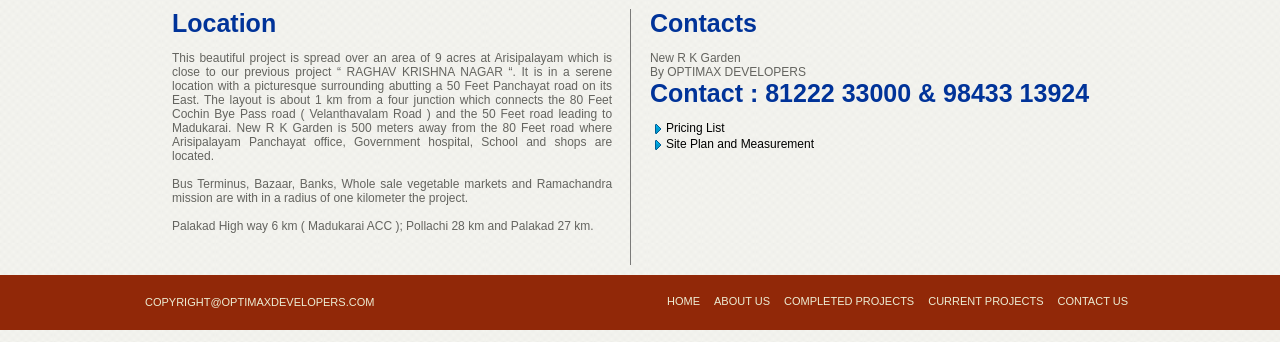
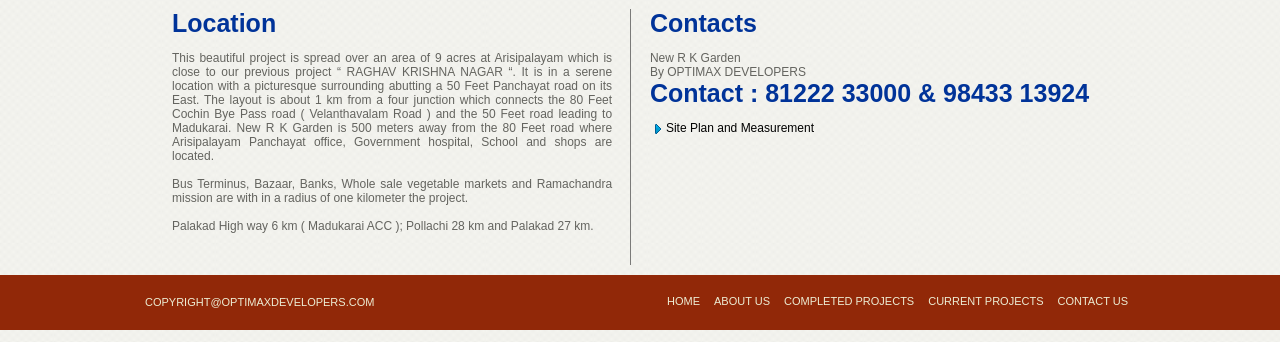
Before and after one commit to optimaxdevelopers/optimaxdevelopers.github.io, a plain HTML site: page contact.html in a window 1280 px wide. Shown: the part 590-932 px from the top of the page. Drawn offline with nearby package versions, Linux system fonts and the light colour scheme.

Commit message:
remove pricing list

```diff
--- a/contact.html
+++ b/contact.html
@@ -81,7 +81,6 @@
           By
           OPTIMAX DEVELOPERS </p>
         <h2 class="rows">Contact : 81222 33000  &  98433 13924 </h2>
-        <p class="rows"><a href="images/Raghavkrishna_extn_Brochure.pdf" target="_blank"><img src="images/arrow_icon.png" width="16" height="16" align="texttop" /></a><a href="images/rk_garden_pricing.pdf" target="_blank">Pricing List </a></p>
         <p class="rows"><a href="images/Raghavkrishna_extn_Brochure.pdf" target="_blank"><img src="images/arrow_icon.png" width="16" height="16" align="texttop" /></a><a href="images/r.k. garden_Siteplan.pdf" target="_blank">Site Plan and Measurement </a></p>
       </div>
     </div>
```
